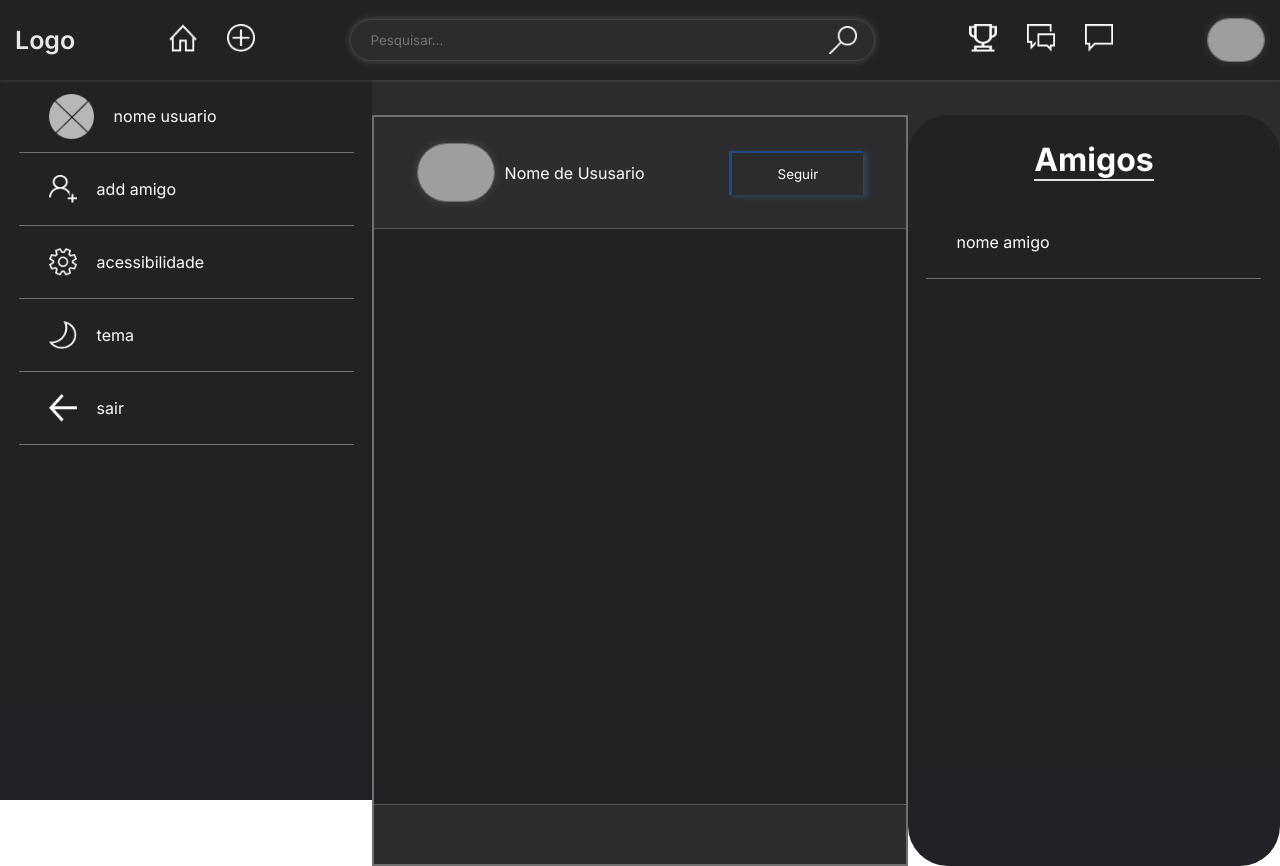
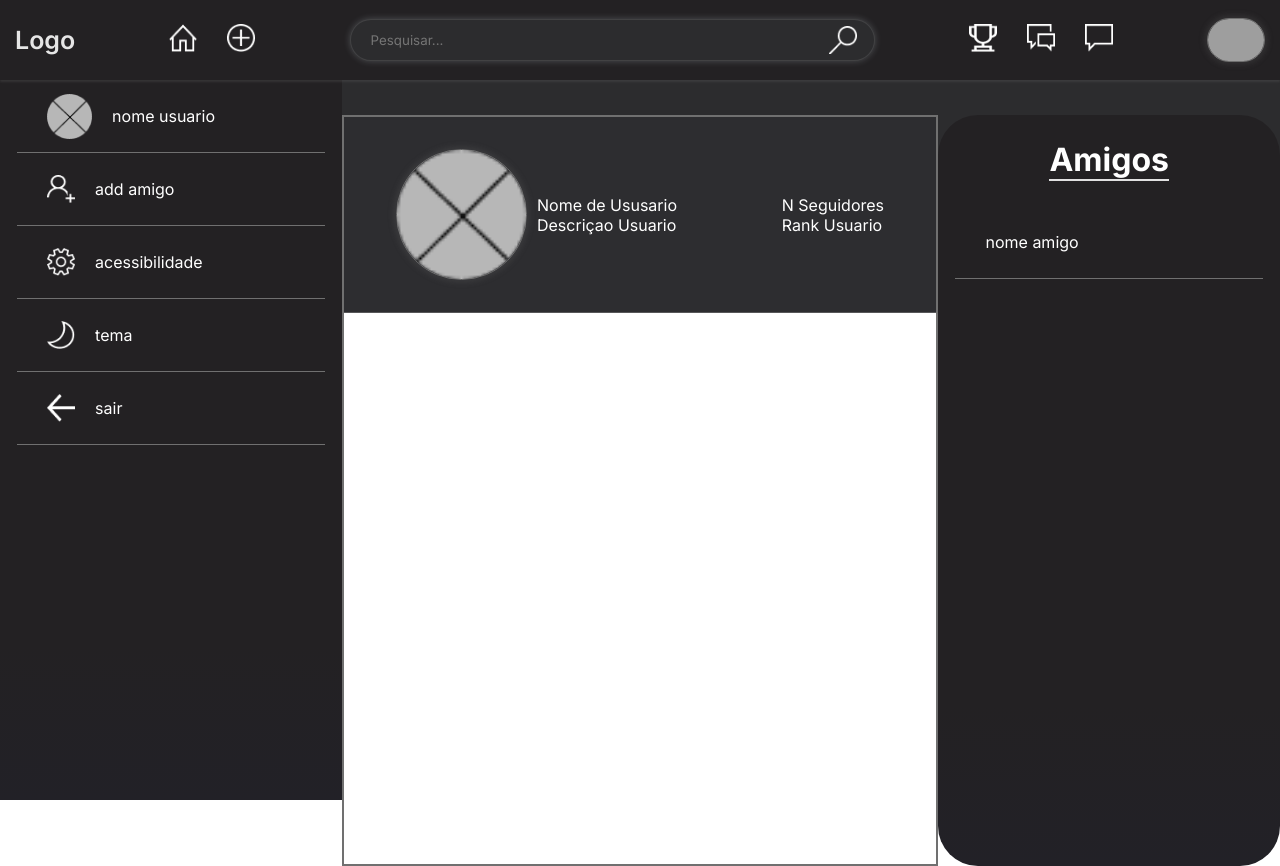
Before and after one commit to lucasbrasantos/ssn, a React (Vite) app in the folder app/: page / in a window 1280 px wide. Built offline with nearby package versions, Linux system fonts and the light colour scheme; grey boxes are pictures that could not be loaded.

Commit message:
userPerfilAdd

```diff
--- /dev/null
+++ b/app/src/components/PerfilUsuario/PerfilUsuario.jsx
@@ -0,0 +1,28 @@
+import React from 'react'
+import './style.scss'
+
+const Post = () => {
+  return (
+    <div className='postContainerPerfil'>
+
+		<div className='postTopPerfil'>
+		<div style={{display:'flex', flexDirection:'row', alignItems:'center', gap:'10px'}}>
+			<img className='avatarUser' src="../../../src/assets/Icon.png" alt="" />
+
+				<div>
+					<p>Nome de Ususario</p>
+					<p>Descriçao Usuario</p>
+				</div>
+				</div>
+				<div>
+					<p>N Seguidores</p>
+					<p>Rank Usuario</p>
+				</div>
+
+			</div>
+		<div className='posts'></div>
+	</div>
+  )
+}
+
+export default Post
--- /dev/null
+++ b/app/src/components/PerfilUsuario/style.scss
@@ -0,0 +1,41 @@
+
+@use '../../styles/abstracts/mixins' as *;
+@use '../../styles/abstracts/variables' as *;
+
+
+.postContainerPerfil{
+    width: 660px;
+    height: 751px;
+    margin-top: 35px;
+    background-color: white;
+    display: flex;
+    flex-direction: column;
+    border: 2px solid #707070;
+
+
+    .postTopPerfil{
+        display: flex;
+        flex-direction: row;
+        background-color: #2D2D30;
+        width: 100%;
+        height: 196px;
+        align-items: center;
+        justify-content: space-around;
+        border-bottom: 1px solid rgba(255, 255, 255, 0.20);
+        color: white;
+
+
+        .avatarUser{
+            height: 131px;
+            box-shadow: 0px 0px 6px 2px rgba(109, 109, 109, 0.25);
+            border-radius: 67px;
+            border: 1px solid #707070;
+        }
+    }
+
+
+    .posts{
+
+        background-color: greenyellow;
+    }
+}
--- a/app/src/pages/Home.jsx
+++ b/app/src/pages/Home.jsx
@@ -3,6 +3,7 @@ import Navbar from '../components/Navbar/Navbar';
 import Post from '../components/Post/Post';
 import LateralMenu from '../components/LateralMenu/LateralMenu'
 import FriendsMenu from '../components/FriendsMenu/FriendsMenu';
+import PerfilUsuario from '../components/PerfilUsuario/PerfilUsuario'
 
 
 const Home = () => {
@@ -12,7 +13,7 @@ const Home = () => {
 
 			<div className="homeContent">
 				<LateralMenu />
-				<Post />
+				<PerfilUsuario />
 				<FriendsMenu />
 			</div>
 
```
